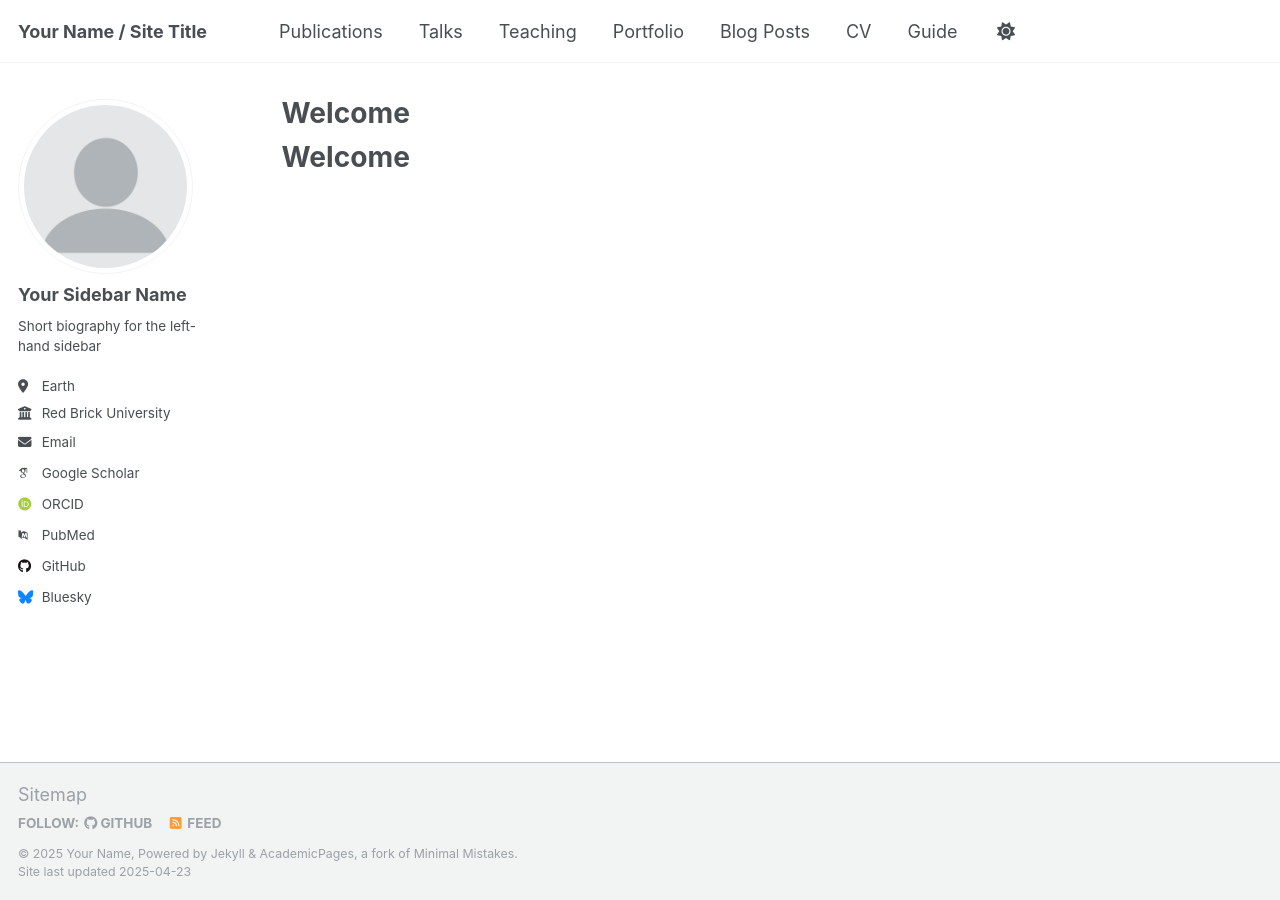
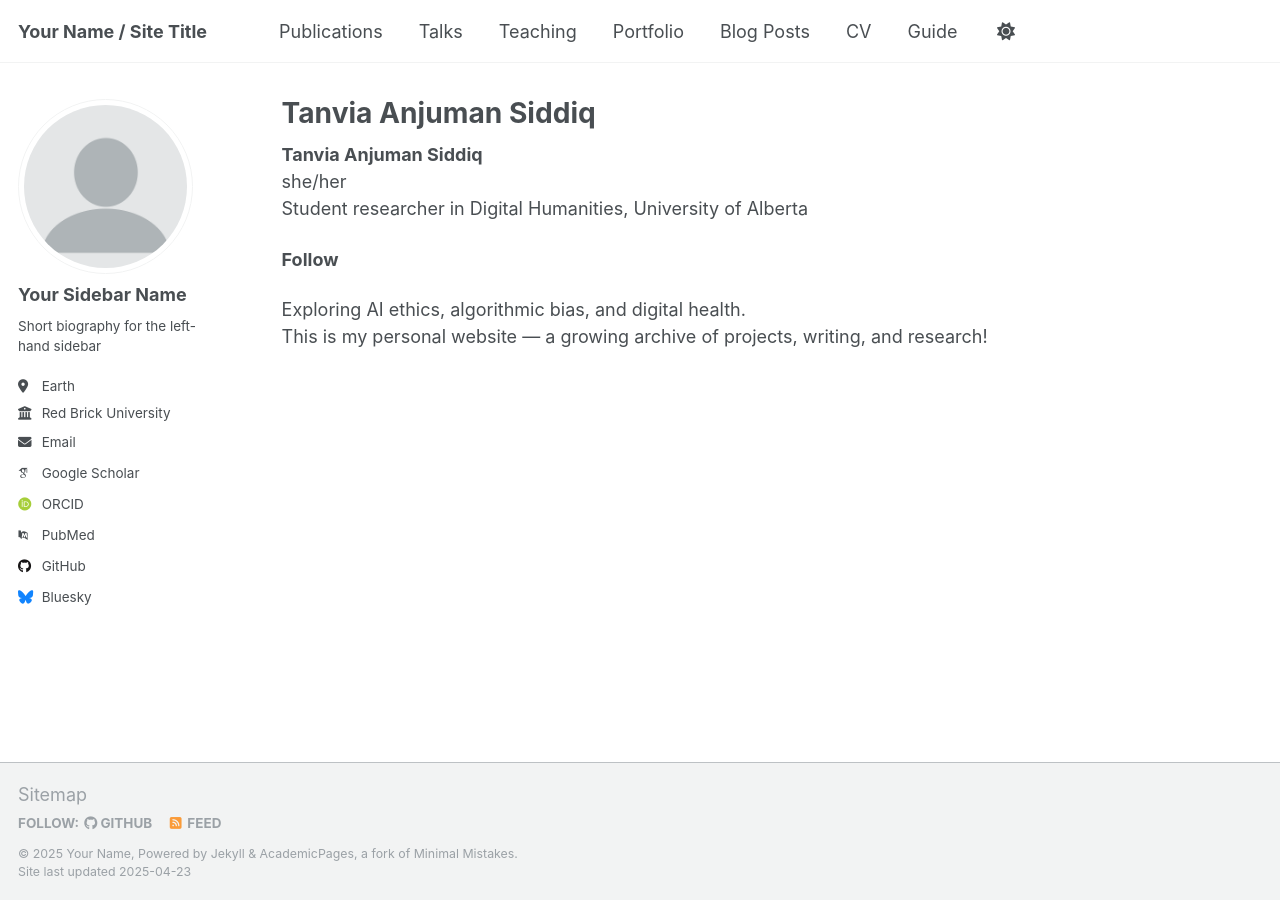
Before and after one commit to Tanvia13/mee, a Jekyll site: the page built from index.md, in a window 1280 px wide. Built offline with Jekyll 4.4.1, drawn with Linux system fonts in a browser that asks for light colours; some web fonts are replaced; our own code applies the rules of GitHub Pages for plain Markdown files.

Commit message:
Update index.md

```diff
--- a/index.md
+++ b/index.md
@@ -1 +1,14 @@
-# Welcome
+---
+permalink: /
+title: "Tanvia Anjuman Siddiq"
+author_profile: true
+---
+
+**Tanvia Anjuman Siddiq**
+she/her
+Student researcher in Digital Humanities, University of Alberta
+
+  **Follow**
+
+Exploring AI ethics, algorithmic bias, and digital health.
+This is my personal website — a growing archive of projects, writing, and research!
```
